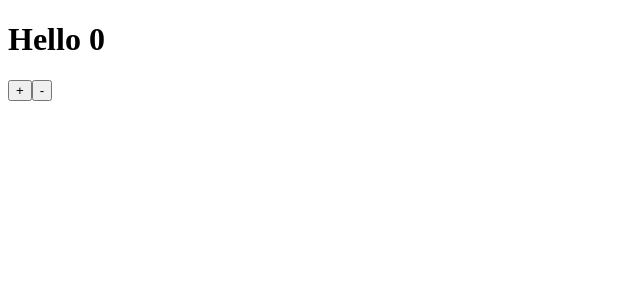
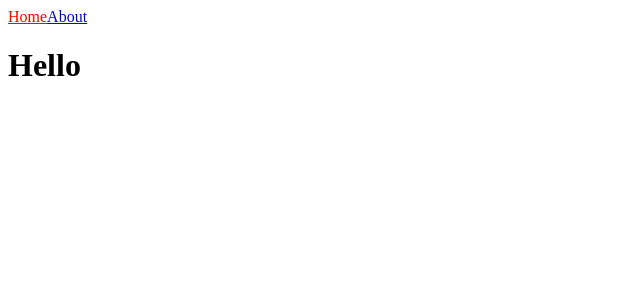
Before and after one commit to HwDhyeon/nomardcoder-nextjs-intro, a Next.js app: page / in a window 1280 px wide. Shown: the top 300 px of the page, without its empty margins (0-640 px from the left). Built offline with nearby package versions, Linux system fonts and the light colour scheme.

Commit message:
#1.3 Routing

```diff
--- /dev/null
+++ b/components/NavBar.js
@@ -0,0 +1,19 @@
+import Link from "next/link";
+import { useRouter } from "next/router";
+
+export default function NavBar() {
+  const router = useRouter();
+
+  return (
+    <nav>
+      <Link href="/">
+        <a style={{ color: router.pathname === "/" ? "red" : "blue" }}>Home</a>
+      </Link>
+      <Link href="/about">
+        <a style={{ color: router.pathname === "/about" ? "red" : "blue" }}>
+          About
+        </a>
+      </Link>
+    </nav>
+  );
+}
--- a/pages/index.js
+++ b/pages/index.js
@@ -1,13 +1,10 @@
-import { useState } from "react";
+import NavBar from "../components/NavBar";
 
 export default function Home() {
-  const [counter, setCounter] = useState(0);
-
   return (
     <div>
-      <h1>Hello {counter}</h1>
-      <button onClick={() => setCounter((prev) => prev + 1)}>+</button>
-      <button onClick={() => setCounter((prev) => prev - 1)}>-</button>
+      <NavBar />
+      <h1>Hello</h1>
     </div>
   );
 }
```
Also changed, not shown: pages/about.js (+8 -1 lines).
